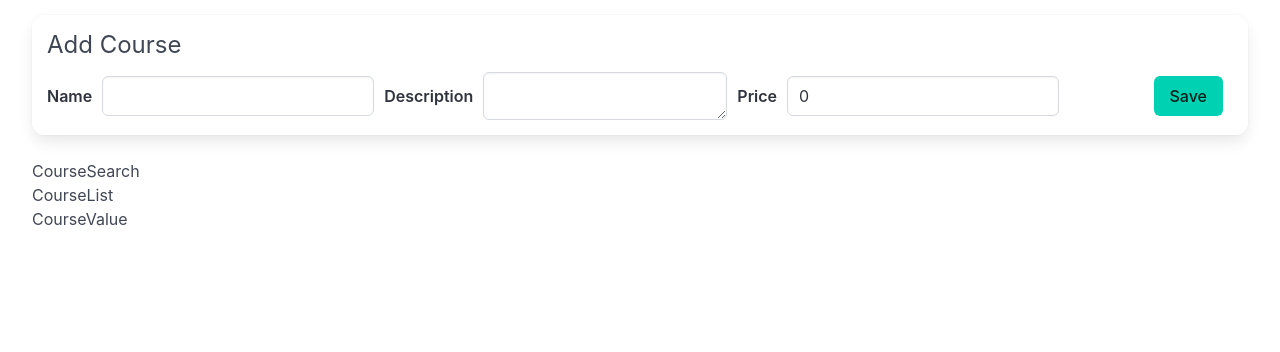
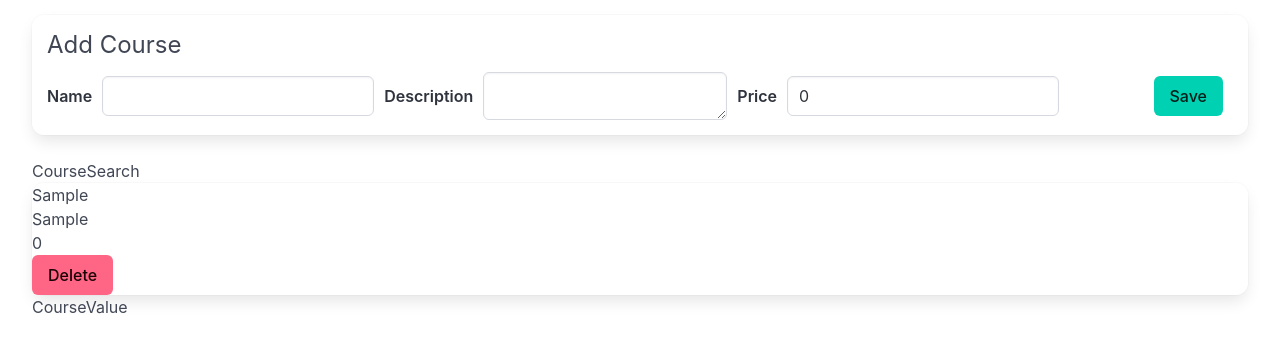
Before and after one commit to furkansylu97/ReduxToolkitProject2, a React (Vite) app in the folder ReduxToolkitProject2/: page / in a window 1280 px wide. Both pictures are taken after typing "Sample", "Sample" into the empty fields and a click on the button "Save". Shown: the top 352 px of the page. Built offline with nearby package versions, Linux system fonts and the light colour scheme.

Commit message:
Course listing process was performed

```diff
--- a/ReduxToolkitProject2/src/components/CourseList.jsx
+++ b/ReduxToolkitProject2/src/components/CourseList.jsx
@@ -1,9 +1,29 @@
-import React from 'react'
+import React from "react";
+import { useSelector } from "react-redux";
 
 function CourseList() {
+  const courses = useSelector((state) => {
+    return state.courses.data;
+  });
+
+  const renderedCourse = courses.map((course) => {
+    return (
+      <div key={course.id} className="panel">
+        <h1>{course.name}</h1>
+        <p>{course.description}</p>
+        <p>{course.cost}</p>
+        <button className="button is-danger">Delete</button>
+      </div>
+    );
+  });
+
   return (
-    <div>CourseList</div>
-  )
+    <>
+      <div className="courseList">
+        {renderedCourse}
+      </div>
+    </>
+  );
 }
 
-export default CourseList
+export default CourseList;
```
